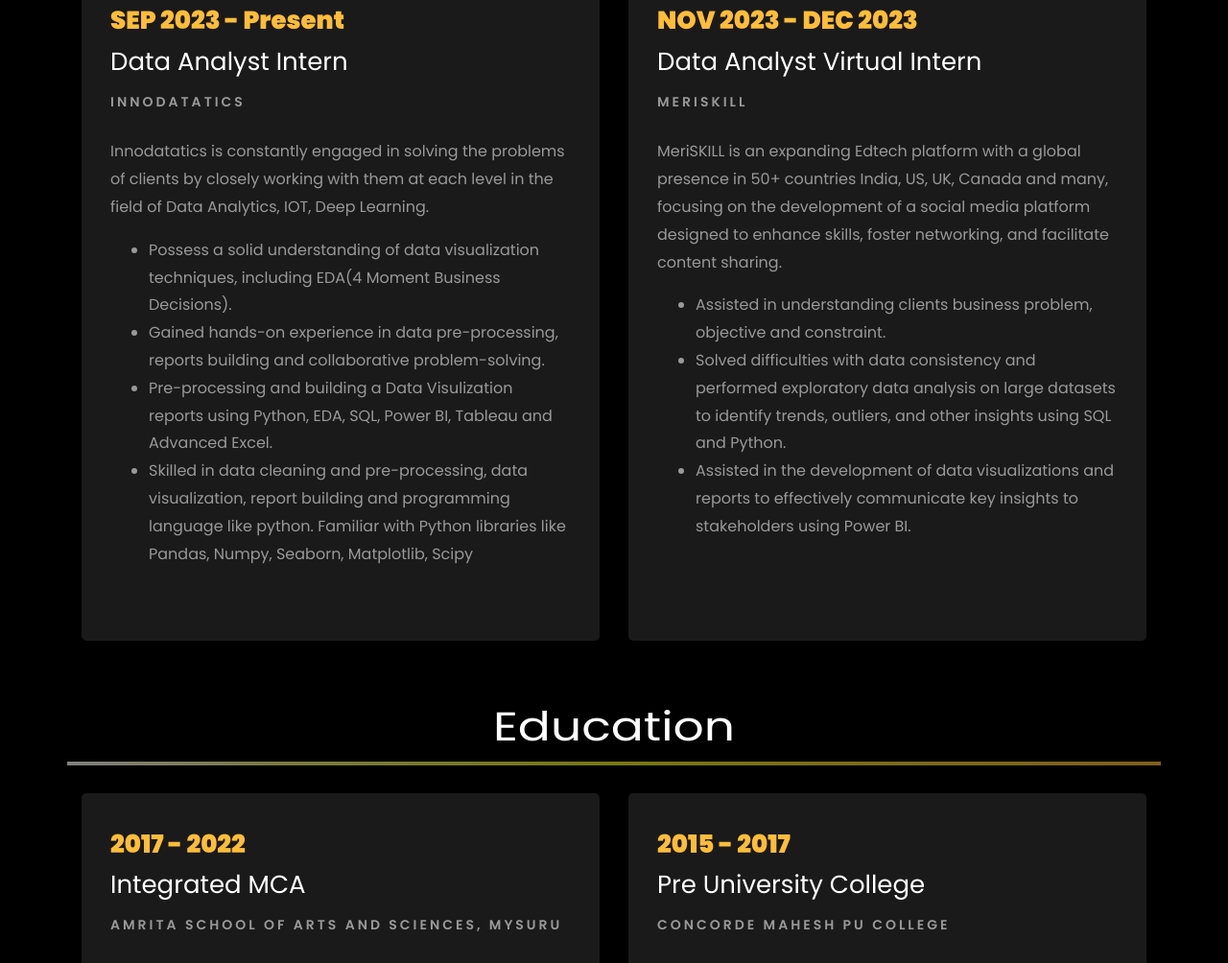
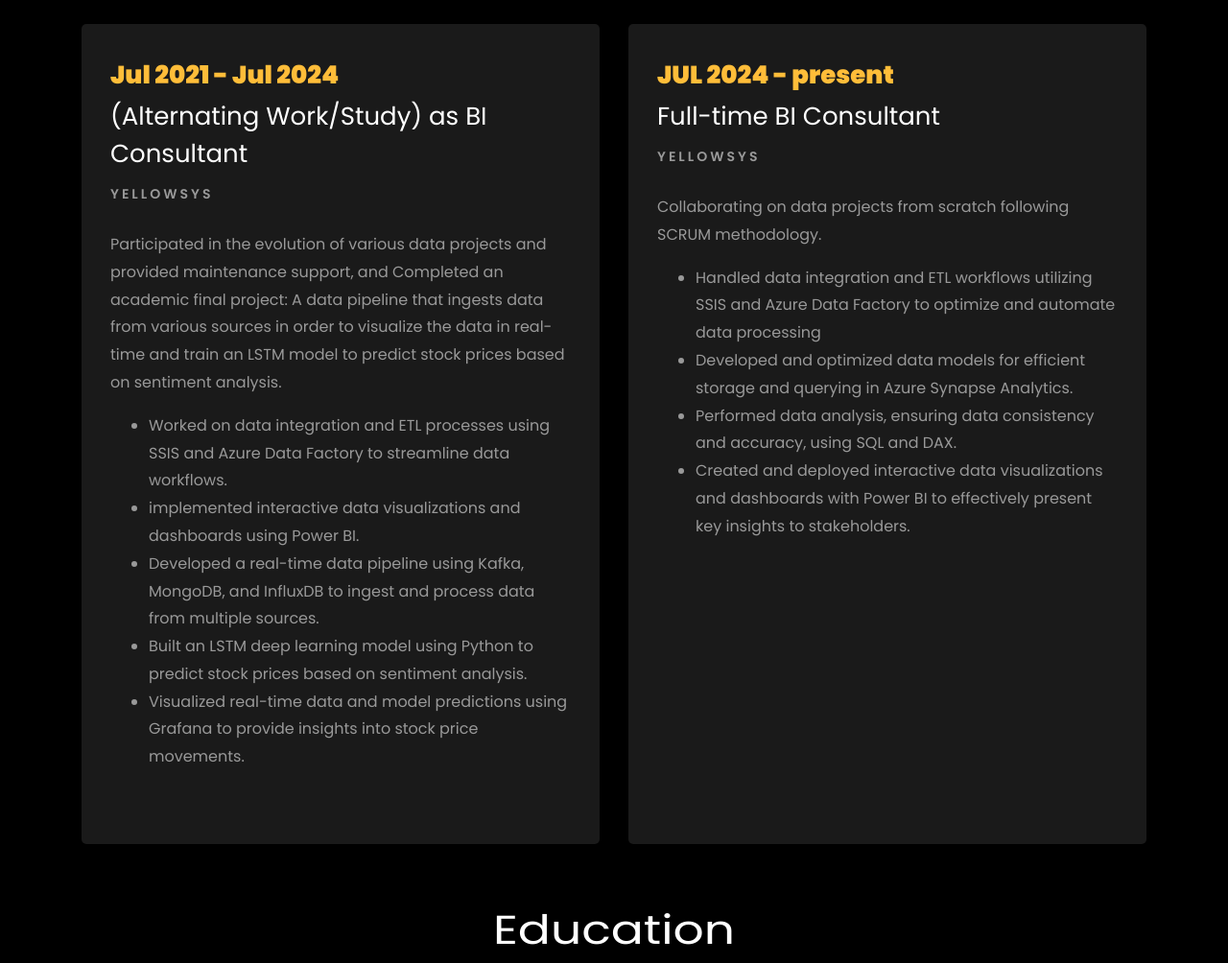
Before and after one commit to ilyas43/ilyas43.github.io, a plain HTML site: page index.html in a window 1280 px wide. Shown: the part 2219-3223 px from the top of the page at 96% size. Drawn offline with Linux system fonts and the light colour scheme; animation ran at ten frames a second; files whose address does not match are found by name.

Commit message:
Add experience section

```diff
--- a/index.html
+++ b/index.html
@@ -191,8 +191,8 @@
 						<!-- <h2 class="d-flex" style="margin-bottom: 0">With over 5 years of experience</h2> -->
 						<!-- <br> -->
 			            <!-- <p><a href="https://www.youtube.com/@RishabhMishraOfficial" class="btn btn-primary py-3 px-4">YouTube</a> -->
-							<p><a href="https://www.linkedin.com/in/deekshith-k-gowda-8b5a07289" class="btn btn-primary py-3 px-4">LinkedIn</a>
-							<a href="https://github.com/DeekshithKGowda" class="btn btn-primary py-3 px-4">My works</a></p> <!-- for white and black buttonbtn btn-white btn-outline-white py-3 px-4-->
+							<p><a href="https://www.linkedin.com/in/ilyas-el-jawhari-b875b91a1" class="btn btn-primary py-3 px-4">LinkedIn</a>
+							<a href="https://github.com/ilyas43" class="btn btn-primary py-3 px-4">My works</a></p> <!-- for white and black buttonbtn btn-white btn-outline-white py-3 px-4-->
 		            </div>
 		          </div>
 	        	</div>
@@ -282,7 +282,7 @@
 									<li class="d-flex"><span>Language:</span> <span>Arabic , Frensh , English </span></li>
 									<li class="d-flex"><span>BI Tools:</span> <span>Microsoft Power BI, Azure Data Factory, SSIS &amp; Azure Synapse Analytics</span></li>
 									<li class="d-flex"><span>Other Skills:</span> <span>Python, SQLServer, Data Modeling &amp; Big Data</span></li>
-									<li class="d-flex"><span>Interest:</span> <span>Sports, Travelling</span></li>
+									<li class="d-flex"><span>Interest:</span> <span>Chess, Coding , Learning </span></li>
 
 								</ul>
 							</div>
@@ -292,10 +292,10 @@
 						<div class="counter-wrap ftco-animate d-flex mt-md-3">
 							<div class="text">
 								<p class="mb-4">
-									<span class="number" data-number="5">0</span> <span>+</span>
+									<span class="number" data-number="1">0</span> <span>+</span>
 									<span>&nbsp; Projects completed</span>
 								</p>
-								<p><a href="https://www.linkedin.com/in/deekshith-k-gowda-8b5a07289" class="btn btn-primary py-3 px-3">LinkedIn</a></p>
+								<p><a href="https://www.linkedin.com/in/ilyas-el-jawhari-b875b91a1" class="btn btn-primary py-3 px-3">LinkedIn</a></p>
 							</div>
 						</div>
 					</div>
@@ -313,10 +313,10 @@
           <div class="col-md-10 heading-section text-center ftco-animate">
           	<h1 class="big big-2">Resume</h1>
             <h2 class="mb-4">Resume</h2>
-            <p>Data Analyst Intern with 8 months of experience driving business strategies through data-driven insights. Proven expertise in data analytics, exploratory data analysis, visualization tools and project management.</p>
+            <p>Business Intelligence Consultant with 3 years of experience leveraging data to support strategic decision-making and business growth. Specializing in transforming complex data into actionable insights, streamlining workflows, and enhancing operational efficiency through robust development and technical solutions. Proven expertise in data analysis, process optimization, and creating impactful visualizations to meet business objectives.</p>
 			<div class="row justify-content-center mt-5">
 				<div class="col-md-6 text-center ftco-animate">
-					<p><a href="https://drive.google.com/file/d/12iJAtRoYwWte2ghWtjr99ngT9qeihtfL/view?usp=sharing" class="btn btn-primary py-3 px-3">Download CV</a></p>
+					<p><a href="https://drive.google.com/file/d/17v9coexoU4BZ8MaUh-B75K01Xtx2Y1-e/view?usp=sharing" class="btn btn-primary py-3 px-3">Download CV</a></p>
 				</div>
 			</div>
           </div>
@@ -332,15 +332,16 @@
 		<div class="row">
 				<div class="col-md-6">
 					<div class="resume-wrap ftco-animate">
-						<span class="date">SEP 2023 - Present</span>
-						<h2>Data Analyst Intern</h2>
-						<span class="position">Innodatatics</span>
-						<p class="mt-4">Innodatatics is constantly engaged in solving the problems of clients by closely working with them at each level in the field of Data Analytics, IOT, Deep Learning.</p>
+						<span class="date">Jul 2021 - Jul 2024</span>
+						<h2>(Alternating Work/Study) as BI Consultant</h2>
+						<span class="position">Yellowsys</span>
+						 <p class="mt-4">Participated in the evolution of various data projects and provided maintenance support, and Completed an academic final project: A data pipeline that ingests data from various sources in order to visualize the data in real-time and train an LSTM model to predict stock prices based on sentiment analysis.</p>
 						    <ul>
-								<li>Possess a solid understanding of data visualization techniques, including EDA(4 Moment Business Decisions).</li>
-								<li>Gained hands-on experience in data pre-processing, reports building and collaborative problem-solving.</li>
-								<li>Pre-processing and building a Data Visulization reports using Python, EDA, SQL, Power BI, Tableau and Advanced Excel.</li>
-								<li>Skilled in data cleaning and pre-processing, data visualization, report building and programming language like python. Familiar with Python libraries like Pandas, Numpy, Seaborn, Matplotlib, Scipy</li>
+								<li>Worked on data integration and ETL processes using SSIS and Azure Data Factory to streamline data workflows.</li>
+								<li>implemented interactive data visualizations and dashboards using Power BI.</li>
+								<li>Developed a real-time data pipeline using Kafka, MongoDB, and InfluxDB to ingest and process data from multiple sources.</li>
+								<li>Built an LSTM deep learning model using Python to predict stock prices based on sentiment analysis.</li>
+								<li>Visualized real-time data and model predictions using Grafana to provide insights into stock price movements.</li>
 							</ul>
 						</p>
 					</div>
@@ -349,14 +350,15 @@
 
 				<div class="col-md-6">
 					<div class="resume-wrap ftco-animate">
-						<span class="date">NOV 2023 - DEC 2023</span>
-						<h2>Data Analyst Virtual Intern</h2>
-						<span class="position">MeriSKILL</span>
-						<p class="mt-4">MeriSKILL is an expanding Edtech platform with a global presence in 50+ countries India, US, UK, Canada and many, focusing on the development of a social media platform designed to enhance skills, foster networking, and facilitate content sharing.</p>
+						<span class="date">JUL 2024 - present</span>
+						<h2>Full-time BI Consultant</h2>
+						<span class="position">Yellowsys</span>
+						<p class="mt-4">Collaborating on data projects from scratch following SCRUM methodology.</p>
 							<ul>
-								<li>Assisted in understanding clients business problem, objective and constraint.</li>
-								<li>Solved difficulties with data consistency and performed exploratory data analysis on large datasets to identify trends, outliers, and other insights using SQL and Python.</li>
-								<li>Assisted in the development of data visualizations and reports to effectively communicate key insights to stakeholders using Power BI.</li>
+								<li>Handled data integration and ETL workflows utilizing SSIS and Azure Data Factory to optimize and automate data processing</li>
+    							<li>Developed and optimized data models for efficient storage and querying in Azure Synapse Analytics.</li>
+								<li>Performed data analysis, ensuring data consistency and accuracy, using SQL and DAX.</li>
+    							<li>Created and deployed interactive data visualizations and dashboards with Power BI to effectively present key insights to stakeholders.</li>
 							</ul>
 						</p>
 					</div>
```
